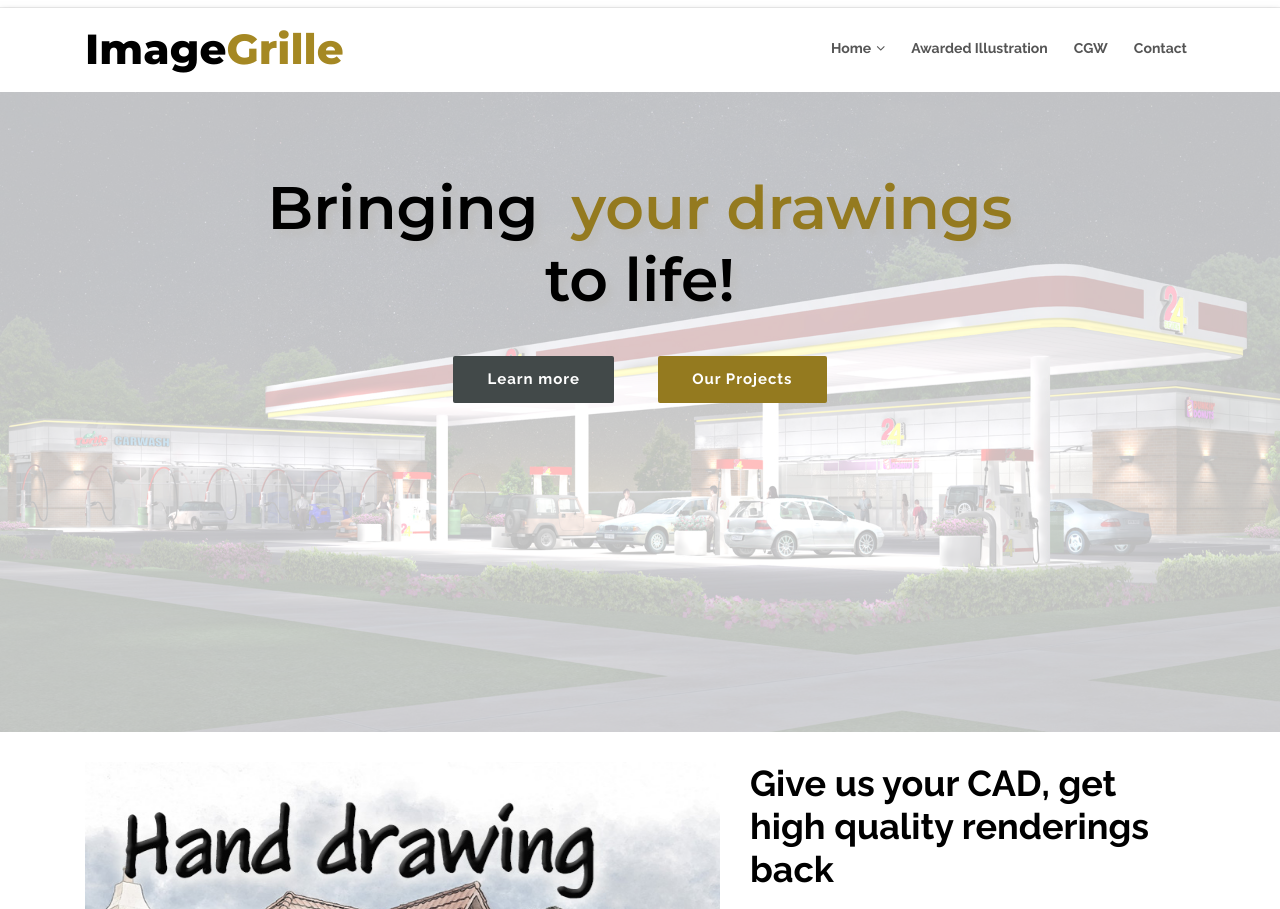
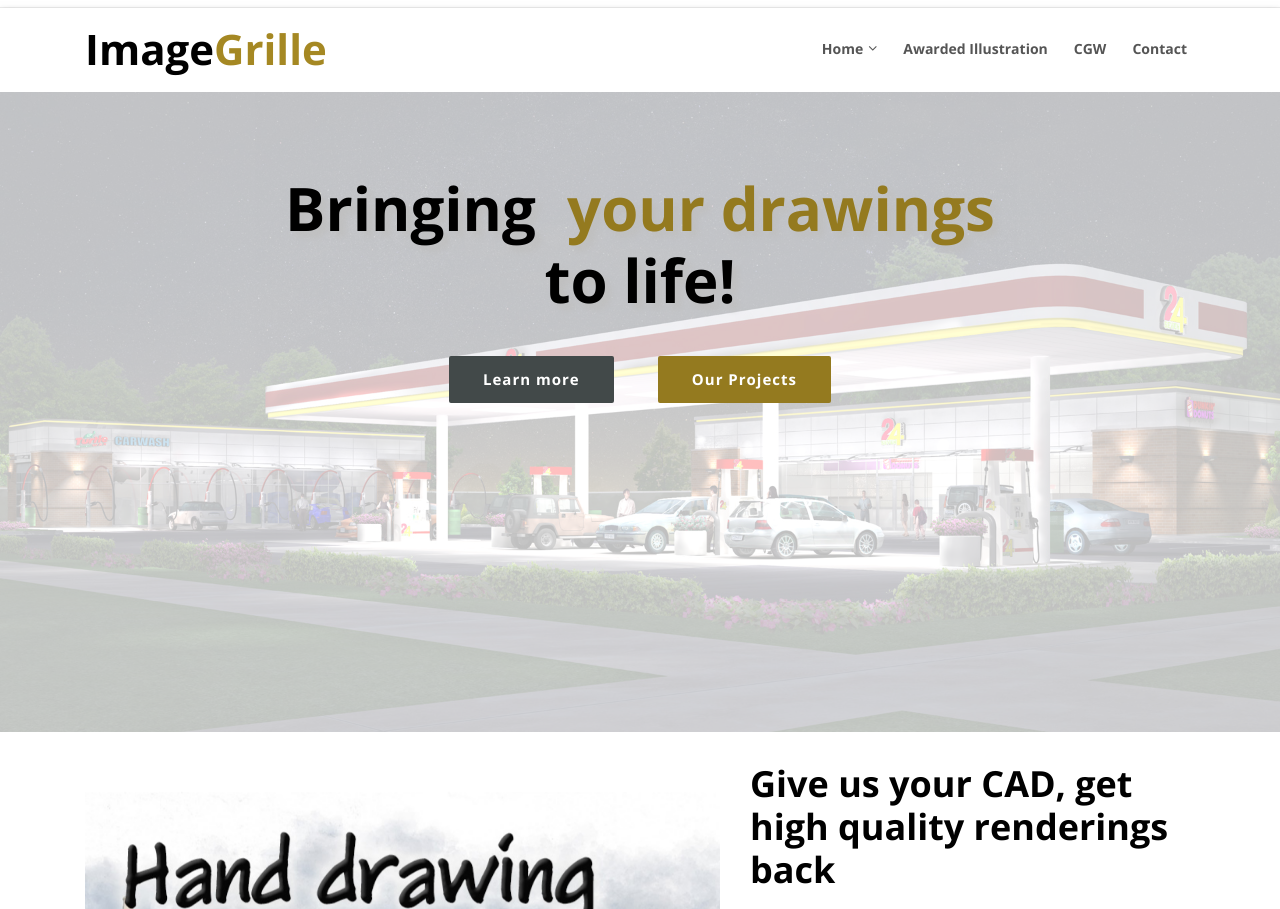
Before and after one commit to radfre/ImageGrille, a plain HTML site: page index.html in a window 1280 px wide. Shown: the part 35-944 px from the top of the page. Drawn offline with nearby package versions, Linux system fonts and the light colour scheme; files whose address does not match are found by name.

Commit message:
adjusted fonts

```diff
--- a/assets/css/style.css
+++ b/assets/css/style.css
@@ -34,7 +34,7 @@ p {
 }
 
 h1, h2, h3, h4, h5, h6 {
-    font-family: "Montserrat", sans-serif;
+    font-family: "Open Sans", sans-serif;
     font-weight: 400;
     margin: 0 0 20px 0;
     padding: 0;
@@ -136,7 +136,7 @@ h1, h2, h3, h4, h5, h6 {
     margin: 0;
     padding: 0;
     line-height: 1;
-    font-family: "Montserrat", sans-serif;
+    font-family: "Open Sans", sans-serif;
     font-weight: 700;
 }
 
@@ -215,7 +215,7 @@ h1, h2, h3, h4, h5, h6 {
 
 #intro .intro-content .btn-get-started,
 #intro .intro-content .btn-projects {
-    font-family: "Raleway", sans-serif;
+    font-family: "Open Sans", sans-serif;
     font-size: 15px;
     font-weight: bold;
     letter-spacing: 1px;
@@ -350,7 +350,7 @@ h1, h2, h3, h4, h5, h6 {
     text-decoration: none;
     display: inline-block;
     color: #555;
-    font-family: "Raleway", sans-serif;
+    font-family: "Open Sans", sans-serif;
     font-weight: 700;
     font-size: 14px;
     outline: none;
@@ -552,7 +552,7 @@ body.mobile-nav-active #mobile-nav-toggle {
 #about img {
     max-width: 100%;
     transition: 1s;
-    padding: 0px 0;
+    padding: 30px 0;
 }
 
 #about .owl-dots {
@@ -583,7 +583,7 @@ body.mobile-nav-active #mobile-nav-toggle {
     color: #000;
     font-weight: 700;
     font-size: 36px;
-    font-family: "Raleway", sans-serif;
+    font-family: "Open Sans", sans-serif;
 }
 
 #about .content h3 {
@@ -1017,7 +1017,7 @@ body.mobile-nav-active #mobile-nav-toggle {
 }
 
 #call-to-action .cta-btn {
-    font-family: "Montserrat", sans-serif;
+    font-family: "Open Sans", sans-serif;
     font-weight: 700;
     font-size: 16px;
     letter-spacing: 1px;
```
